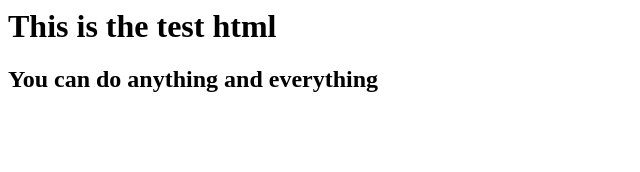
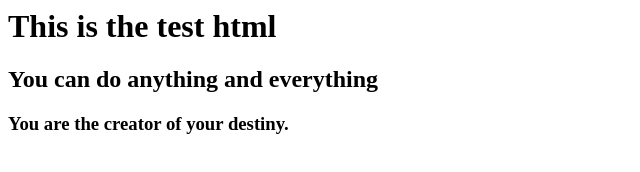
Before and after one commit to ashokkr520/udemytest, a plain HTML site: page index.html in a window 1280 px wide. Shown: the whole page, without its empty margins (0-640 px from the left). Drawn offline with Linux system fonts and the light colour scheme.

Commit message:
Changes done by dev

```diff
--- a/index.html
+++ b/index.html
@@ -9,6 +9,10 @@
 		<h2>
 			You can do anything and everything
 		</h2>
+		<h3>
+			You are the creator of your destiny.
+		</h3>
+
 
 	</body>
 
```
